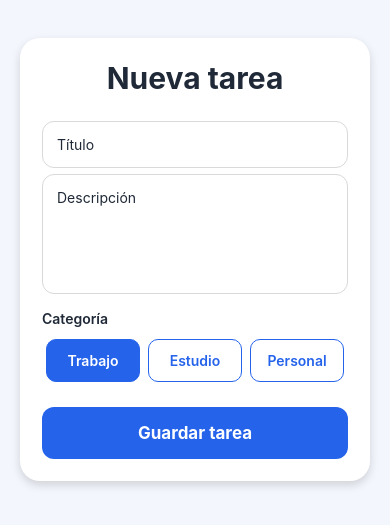
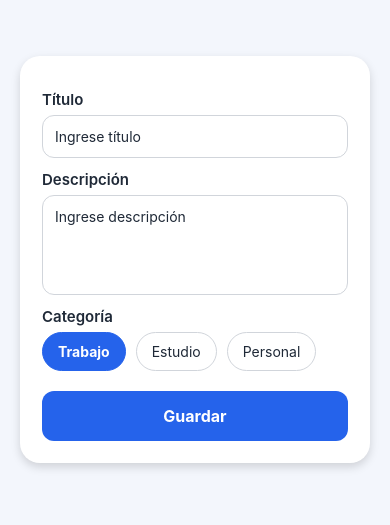
Before and after one commit to JonasRomano24/TaskFlow, a React Native app: screen / in a window 390 px wide. Shown: the part 163-688 px from the top of the page. Built offline with nearby package versions, Linux system fonts and the light colour scheme.

Commit message:
Complete add task form validation and UI

```diff
--- a/src/components/TaskForm.js
+++ b/src/components/TaskForm.js
@@ -6,296 +6,505 @@ import {
     TouchableOpacity,
     StyleSheet,
     Alert,
-    KeyboardAvoidingView,
-    Platform,
 } from "react-native";
 
 import colors from "../constants/colors";
 
-export default function TaskForm() {
+
+const TaskForm = () => {
+
+    const categories = [
+        "Trabajo",
+        "Estudio",
+        "Personal",
+    ];
+
+
+    // Estados locales de cada campo
     const [title, setTitle] = useState("");
     const [description, setDescription] = useState("");
     const [category, setCategory] = useState("Trabajo");
 
+
     const [errors, setErrors] = useState({});
 
-    const [touched, setTouched] = useState({});
+    const [focusedInput, setFocusedInput] = useState(null);
 
-    const [focused, setFocused] = useState("");
 
-    const validate = () => {
+
+    const validateForm = () => {
+
         let newErrors = {};
 
+
+        // Validación título
         if (!title.trim()) {
+
             newErrors.title = "El título es obligatorio";
+
         } else if (title.trim().length < 5) {
-            newErrors.title = "Debe tener al menos 5 caracteres";
+
+            newErrors.title =
+                "El título debe tener mínimo 5 caracteres";
+
         }
 
+
+
+        // Validación descripción
         if (!description.trim()) {
-            newErrors.description = "La descripción es obligatoria";
+
+            newErrors.description =
+                "La descripción es obligatoria";
+
         } else if (description.trim().length < 10) {
-            newErrors.description = "Debe tener al menos 10 caracteres";
+
+            newErrors.description =
+                "La descripción debe tener mínimo 10 caracteres";
+
         }
+
+
+
+        // Validación categoría
+        if (!category) {
+
+            newErrors.category =
+                "Debe seleccionar una categoría";
+
+        }
+
 
         setErrors(newErrors);
 
+
         return Object.keys(newErrors).length === 0;
+
     };
 
+
+
+
+    // Simulación de API
     const handleAddTask = () => {
-        setTouched({
-            title: true,
-            description: true,
-        });
 
-        if (!validate()) return;
 
-        const task = {
+        if (!validateForm()) {
+            return;
+        }
+
+
+
+        const newTask = {
+
+            id: Date.now(),
+
             title,
+
             description,
+
             category,
-            createdAt: new Date(),
+
+            createdAt: new Date().toISOString(),
+
         };
 
-        console.log(task);
+
+
+        console.log("Nueva tarea:", newTask);
+
+
 
         Alert.alert(
             "Éxito",
             "Tarea capturada localmente"
         );
 
+
+
+        // Limpieza de campos
+
         setTitle("");
+
         setDescription("");
+
         setCategory("Trabajo");
 
-        setErrors({});
-        setTouched({});
     };
 
+
+
+
     return (
-        <KeyboardAvoidingView
-            behavior={Platform.OS === "ios" ? "padding" : undefined}
-        >
-            <Text style={styles.title}>
-                Nueva tarea
+
+        <View>
+
+
+            <Text style={styles.label}>
+                Título
             </Text>
 
+
             <TextInput
+
                 style={[
                     styles.input,
-                    focused === "title" && styles.focusInput,
-                    errors.title && touched.title && styles.errorInput,
+
+                    focusedInput === "title" &&
+                    styles.inputFocused,
+
+                    errors.title &&
+                    styles.inputError
                 ]}
-                placeholder="Título"
+
+                placeholder="Ingrese título"
 
                 value={title}
 
-                onChangeText={setTitle}
 
-                autoCapitalize="sentences"
+                onChangeText={(text) => {
 
-                selectionColor={colors.primary}
+                    setTitle(text);
 
-                returnKeyType="next"
+                    setErrors({
+                        ...errors,
+                        title: null
+                    });
 
-                onFocus={() => setFocused("title")}
+                }}
 
-                onBlur={() => {
-                    setFocused("");
-                    setTouched({
-                        ...touched,
-                        title: true,
-                    });
-                }}
+
+                onFocus={() => setFocusedInput("title")}
+
+                onBlur={() => setFocusedInput(null)}
+
             />
 
-            {errors.title && touched.title && (
+
+            {
+                errors.title &&
+
                 <Text style={styles.errorText}>
                     {errors.title}
                 </Text>
-            )}
+            }
+
+
+
+
+
+            <Text style={styles.label}>
+                Descripción
+            </Text>
+
 
             <TextInput
+
                 style={[
                     styles.input,
+
                     styles.textArea,
-                    focused === "description" && styles.focusInput,
+
+                    focusedInput === "description" &&
+                    styles.inputFocused,
+
                     errors.description &&
-                    touched.description &&
-                    styles.errorInput,
+                    styles.inputError
                 ]}
-                placeholder="Descripción"
+
+
+                placeholder="Ingrese descripción"
+
 
                 multiline
 
-                numberOfLines={5}
 
                 value={description}
 
-                onChangeText={setDescription}
 
-                selectionColor={colors.primary}
 
-                onFocus={() => setFocused("description")}
+                onChangeText={(text) => {
 
-                onBlur={() => {
-                    setFocused("");
-                    setTouched({
-                        ...touched,
-                        description: true,
+                    setDescription(text);
+
+                    setErrors({
+                        ...errors,
+                        description: null
                     });
+
                 }}
+
+
+
+                onFocus={() => setFocusedInput("description")}
+
+
+                onBlur={() => setFocusedInput(null)}
+
             />
 
-            {errors.description &&
-                touched.description && (
-                    <Text style={styles.errorText}>
-                        {errors.description}
-                    </Text>
-                )}
+
+
+            {
+                errors.description &&
+
+                <Text style={styles.errorText}>
+                    {errors.description}
+                </Text>
+
+            }
+
+
+
+
 
             <Text style={styles.label}>
                 Categoría
             </Text>
 
-            <View style={styles.categories}>
 
-                {["Trabajo", "Estudio", "Personal"].map(
-                    (item) => (
+
+            <View style={styles.categoriesContainer}>
+
+
+                {
+                    categories.map((item) => (
+
                         <TouchableOpacity
+
                             key={item}
+
                             style={[
                                 styles.categoryButton,
+
                                 category === item &&
-                                styles.categorySelected,
+                                styles.categorySelected
                             ]}
-                            onPress={() => setCategory(item)}
+
+
+                            onPress={() => {
+
+                                setCategory(item);
+
+                                setErrors({
+                                    ...errors,
+                                    category: null
+                                });
+
+                            }}
+
                         >
+
+
                             <Text
+
                                 style={[
                                     styles.categoryText,
-                                    category === item && {
-                                        color: "#fff",
-                                    },
+
+                                    category === item &&
+                                    styles.categoryTextSelected
                                 ]}
+
                             >
+
                                 {item}
+
                             </Text>
+
+
                         </TouchableOpacity>
-                    )
-                )}
+
+                    ))
+                }
+
+
             </View>
 
+
+
+            {
+                errors.category &&
+
+                <Text style={styles.errorText}>
+                    {errors.category}
+                </Text>
+
+            }
+
+
+
+
+
             <TouchableOpacity
-                style={styles.saveButton}
+
+                style={styles.button}
+
                 onPress={handleAddTask}
+
             >
-                <Text style={styles.saveText}>
-                    Guardar tarea
+
+                <Text style={styles.buttonText}>
+                    Guardar
                 </Text>
+
+
             </TouchableOpacity>
-        </KeyboardAvoidingView>
+
+
+        </View>
+
     );
-}
+
+};
+
+
 
 const styles = StyleSheet.create({
-    title: {
-        fontSize: 30,
-        fontWeight: "bold",
+
+    label: {
+
         color: colors.text,
-        marginBottom: 25,
-        textAlign: "center",
+
+        fontSize: 15,
+
+        fontWeight: "600",
+
+        marginBottom: 6,
+
+        marginTop: 12,
+
     },
 
+
     input: {
+
         borderWidth: 1,
-        borderColor: "#d9d9d9",
+
+        borderColor: "#D1D5DB",
 
         borderRadius: 12,
 
-        padding: 14,
+        padding: 12,
 
-        backgroundColor: "#fff",
-
-        marginBottom: 6,
+        backgroundColor: "#FFFFFF",
 
         color: colors.text,
+
     },
 
-    focusInput: {
+
+    inputFocused: {
+
         borderColor: colors.primary,
+
     },
 
-    errorInput: {
-        borderColor: "red",
+
+    inputError: {
+
+        borderColor: "#DC2626",
+
     },
 
+
     textArea: {
-        height: 120,
+
+        height: 100,
+
         textAlignVertical: "top",
+
     },
 
-    errorText: {
-        color: "red",
-        marginBottom: 12,
-        marginLeft: 5,
-        fontSize: 12,
+
+    categoriesContainer: {
+
+        flexDirection: "row",
+
+        gap: 10,
+
     },
 
-    label: {
-        fontWeight: "600",
-        color: colors.text,
-        marginTop: 10,
-        marginBottom: 12,
-    },
-
-    categories: {
-        flexDirection: "row",
-        justifyContent: "space-between",
-        marginBottom: 25,
-    },
 
     categoryButton: {
-        flex: 1,
-
-        marginHorizontal: 4,
-
-        padding: 12,
-
-        borderRadius: 10,
 
         borderWidth: 1,
 
+        borderColor: "#D1D5DB",
+
+        paddingVertical: 10,
+
+        paddingHorizontal: 15,
+
+        borderRadius: 20,
+
+        backgroundColor: "#FFFFFF",
+
+    },
+
+
+    categorySelected: {
+
+        backgroundColor: colors.primary,
+
         borderColor: colors.primary,
 
-        alignItems: "center",
     },
 
-    categorySelected: {
-        backgroundColor: colors.primary,
+
+    categoryText: {
+
+        color: colors.text,
+
     },
 
-    categoryText: {
-        color: colors.primary,
-        fontWeight: "600",
+
+    categoryTextSelected: {
+
+        color: "#FFFFFF",
+
+        fontWeight: "bold",
+
     },
 
-    saveButton: {
+
+    errorText: {
+
+        color: "#DC2626",
+
+        fontSize: 13,
+
+        marginTop: 5,
+
+    },
+
+
+    button: {
+
+        marginTop: 20,
+
         backgroundColor: colors.primary,
 
-        padding: 16,
+        padding: 15,
 
         borderRadius: 12,
 
         alignItems: "center",
+
     },
 
-    saveText: {
-        color: "#fff",
+
+    buttonText: {
+
+        color: "#FFFFFF",
+
+        fontSize: 16,
 
         fontWeight: "bold",
 
-        fontSize: 17,
     },
+
+
 });
+
+
+export default TaskForm;
--- a/src/screens/AddTaskScreen.js
+++ b/src/screens/AddTaskScreen.js
@@ -1,29 +1,57 @@
 import React from "react";
-import { View, StyleSheet } from "react-native";
+import {
+    View,
+    StyleSheet,
+    KeyboardAvoidingView,
+    Platform,
+    ScrollView
+} from "react-native";
 
 import TaskForm from "../components/TaskForm";
 import colors from "../constants/colors";
 
 export default function AddTaskScreen() {
+
     return (
-        <View style={styles.container}>
-            <View style={styles.card}>
-                <TaskForm />
-            </View>
-        </View>
+        <KeyboardAvoidingView
+            style={styles.container}
+            behavior={Platform.OS === "ios" ? "padding" : "height"}
+        >
+
+            <ScrollView
+                contentContainerStyle={styles.scrollContent}
+                keyboardShouldPersistTaps="handled"
+                showsVerticalScrollIndicator={false}
+            >
+
+                <View style={styles.card}>
+                    <TaskForm />
+                </View>
+
+            </ScrollView>
+
+        </KeyboardAvoidingView>
     );
 }
 
+
 const styles = StyleSheet.create({
+
     container: {
         flex: 1,
         backgroundColor: colors.background,
+    },
+
+
+    scrollContent: {
+        flexGrow: 1,
 
         justifyContent: "center",
         alignItems: "center",
 
         padding: 20,
     },
+
 
     card: {
         width: "100%",
@@ -48,4 +76,5 @@ const styles = StyleSheet.create({
             height: 4,
         },
     },
+
 });
```
